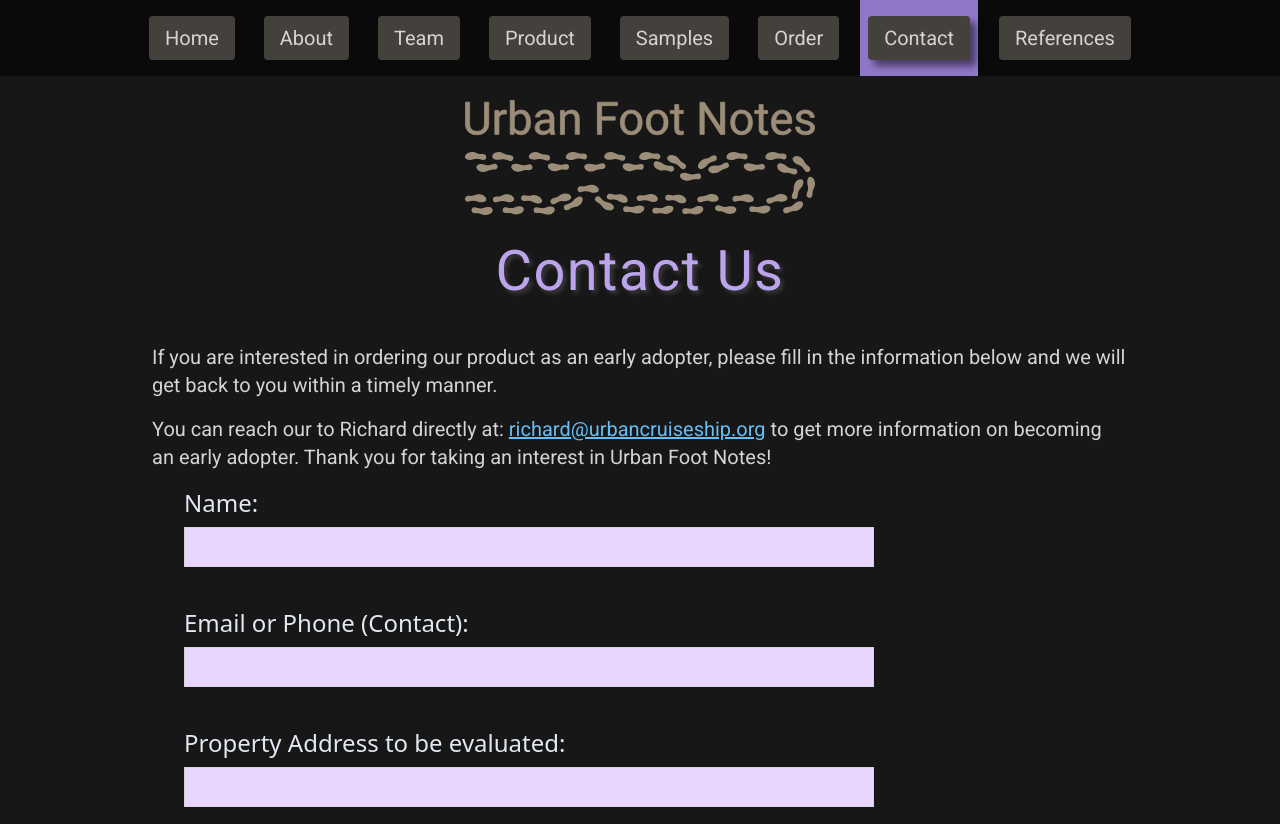
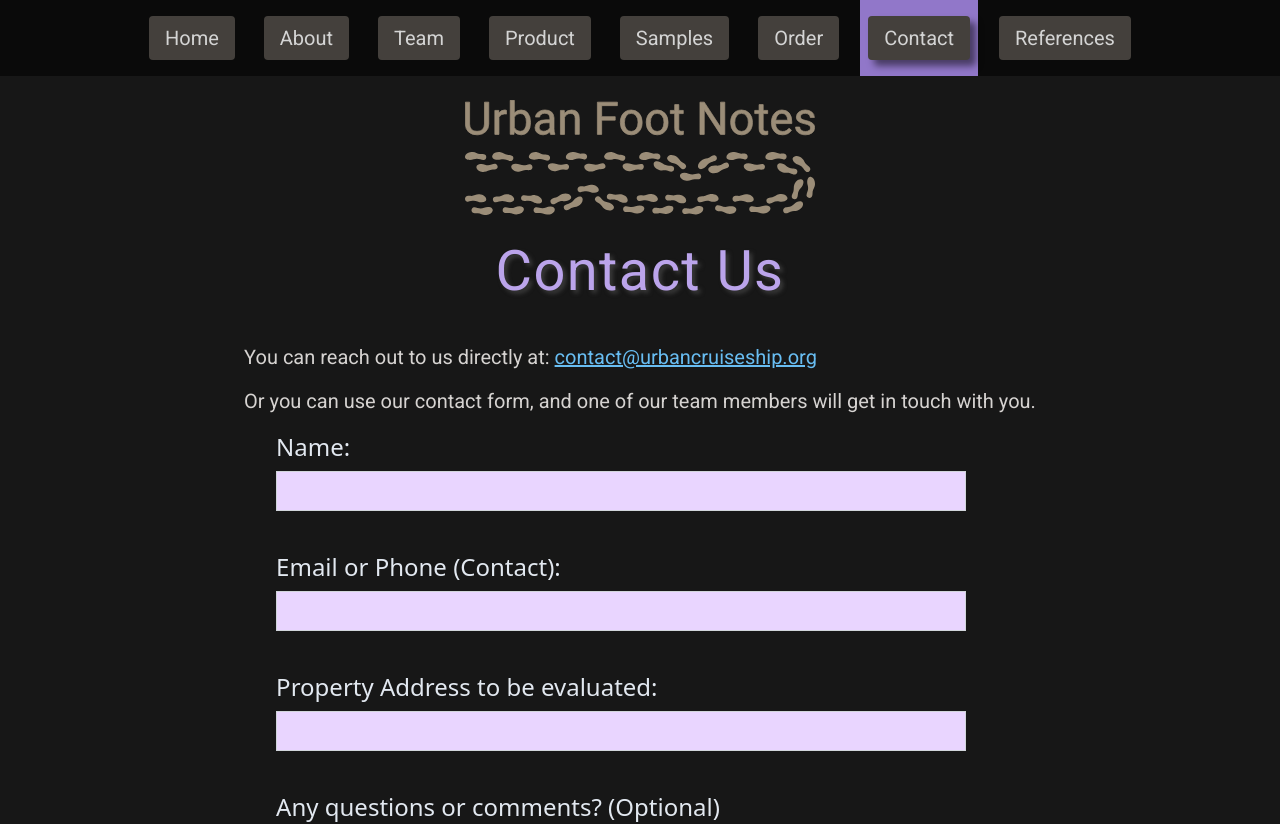
Before and after one commit to Richard-Burd/urban-footnotes-landing, a Next.js app: page /contact in a window 1280 px wide. Shown: the top 824 px of the page. Built offline with nearby package versions, Linux system fonts and the light colour scheme; a web font is replaced by a local one.

Commit message:
contact page

```diff
--- a/pages/contact.js
+++ b/pages/contact.js
@@ -18,17 +18,13 @@ export default function Contact() {
         </center>
         <div className="roboto-font mx-4 text-xl text-stone-300 lg:mx-32">
           <p className="pb-4">
-            If you are interested in ordering our product as an early adopter,
-            please fill in the information below and we will get back to you
-            within a timely manner.
+          You can reach out to us directly at:{" "}
+            <Link href="mailto: contact@urbanfootnotes.org">
+              contact@urbancruiseship.org
+            </Link>{" "}
           </p>
           <p className="pb-4">
-            You can reach our to Richard directly at:{" "}
-            <Link href="mailto: richard@urbancruiseship.org">
-              richard@urbancruiseship.org
-            </Link>{" "}
-            to get more information on becoming an early adopter. Thank you for
-            taking an interest in Urban Foot Notes!
+            Or you can use our contact form, and one of our team members will get in touch with you.
           </p>
         </div>
       </div>
```
